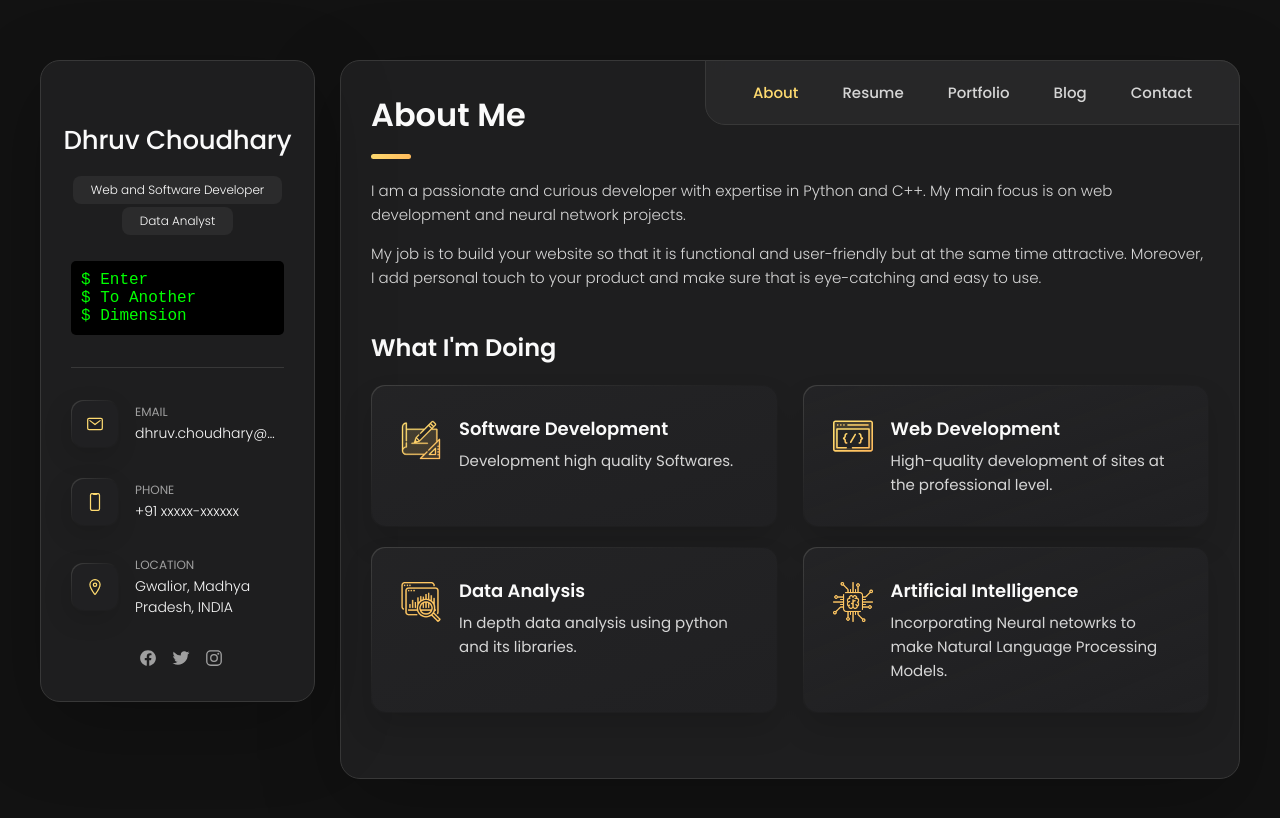
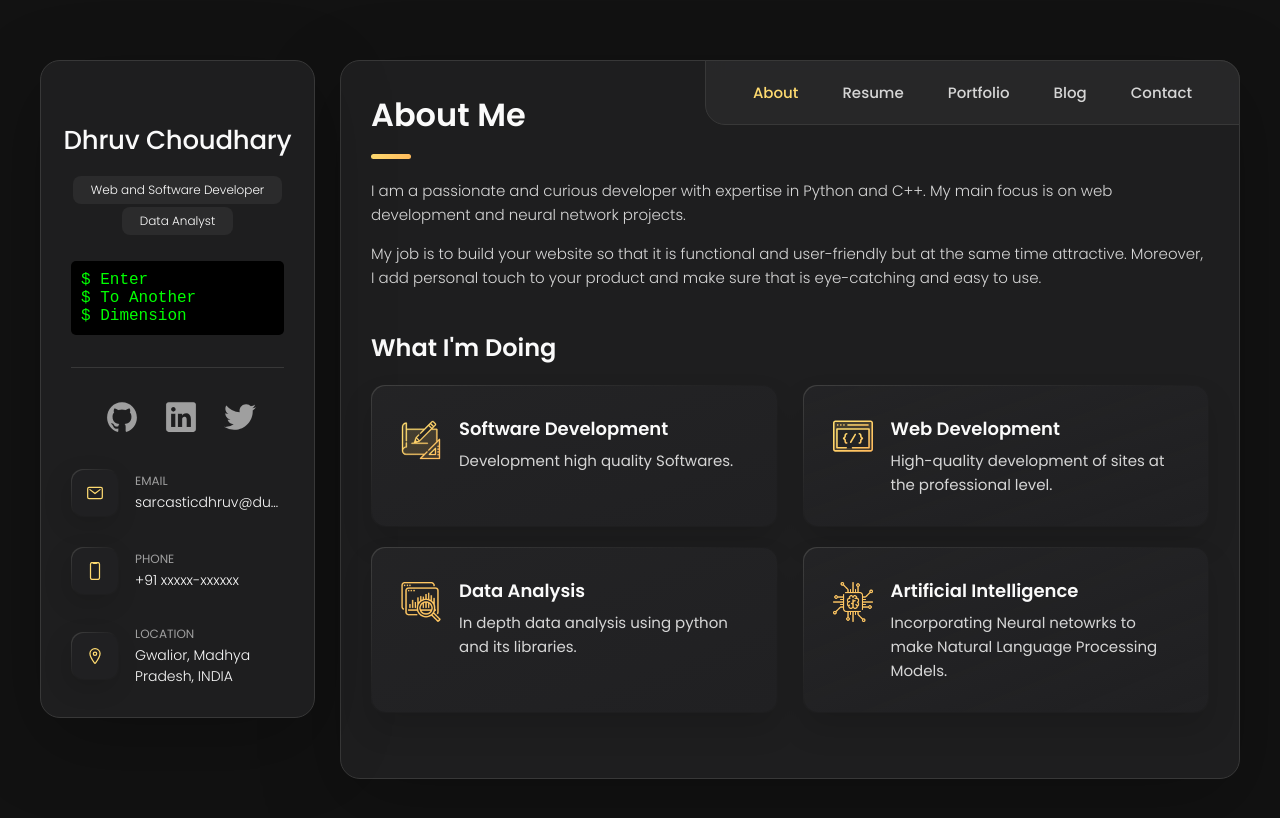
Before and after one commit to sarcasticdhruv/Portfolio, a plain HTML site: page index.html in a window 1280 px wide. Drawn offline with nearby package versions, Linux system fonts and the light colour scheme.

Commit message:
bugs fixed

```diff
--- a/assets/css/style.css
+++ b/assets/css/style.css
@@ -423,16 +423,21 @@ main {
   display: flex;
   justify-content: flex-start;
   align-items: center;
-  gap: 15px;
+  gap: 25px;
   padding-bottom: 4px;
   padding-left: 7px;
 }
 
 .social-item .social-link {
   color: var(--light-gray-70);
-  font-size: 18px;
-}
-
+  font-size: 34px;
+}
+
+.social-item:hover {
+  transform: translateY(-5px);
+  transition: var(--transition-1);
+
+}
 
 .social-item .social-link:hover { color: var(--light-gray); }
 
--- a/index.html
+++ b/index.html
@@ -68,6 +68,30 @@
 
       </div>
 
+      <div class="separator"></div>
+
+      <ul class="social-list">
+
+        <li class="social-item">
+          <a href="https://github.com/sarcasticdhruv/" target="_blank" class="social-link">
+            <ion-icon name="logo-github"></ion-icon>
+          </a>
+        </li>
+
+        <li class="social-item">
+          <a href="https://linkedin.com/in/dhruv-choudhary-india/" target="_blank" class="social-link">
+            <ion-icon name="logo-linkedin"></ion-icon>
+          </a>
+        </li>
+
+        <li class="social-item">
+          <a href="https://x.com/sarcasticdhruv/" target="_blank" class="social-link">
+            <ion-icon name="logo-twitter"></ion-icon>
+          </a>
+        </li>
+
+      </ul>
+
       <div class="sidebar-info_more">
         <div class="separator"></div>
         <ul class="contacts-list">
@@ -81,7 +105,7 @@
             <div class="contact-info">
               <p class="contact-title">Email</p>
 
-              <a href="mailto:dhruv.choudhary@duck.com" class="contact-link">dhruv.choudhary@duck.com</a>
+              <a href="mailto:sarcasticdhruv@duck.com" class="contact-link">sarcasticdhruv@duck.com</a>
             </div>
 
           </li>
@@ -112,30 +136,6 @@
               <address>Gwalior, Madhya Pradesh, INDIA</address>
             </div>
 
-          </li>
-
-        </ul>
-
-        <div class="separator"></div>
-
-        <ul class="social-list">
-
-          <li class="social-item">
-            <a href="#" class="social-link">
-              <ion-icon name="logo-facebook"></ion-icon>
-            </a>
-          </li>
-
-          <li class="social-item">
-            <a href="#" class="social-link">
-              <ion-icon name="logo-twitter"></ion-icon>
-            </a>
-          </li>
-
-          <li class="social-item">
-            <a href="#" class="social-link">
-              <ion-icon name="logo-instagram"></ion-icon>
-            </a>
           </li>
 
         </ul>
```
